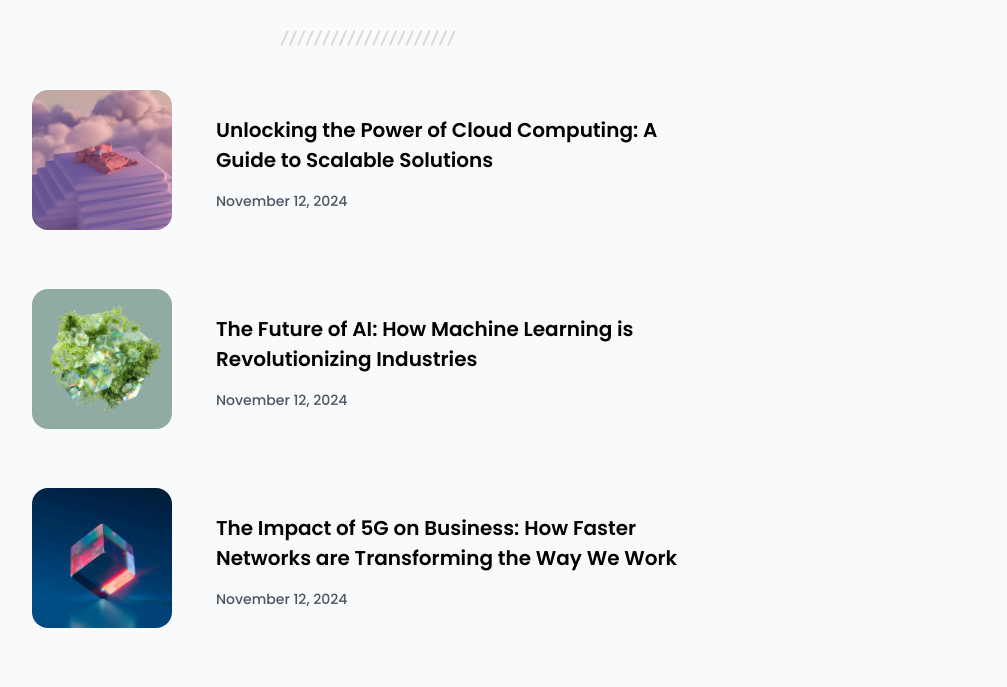
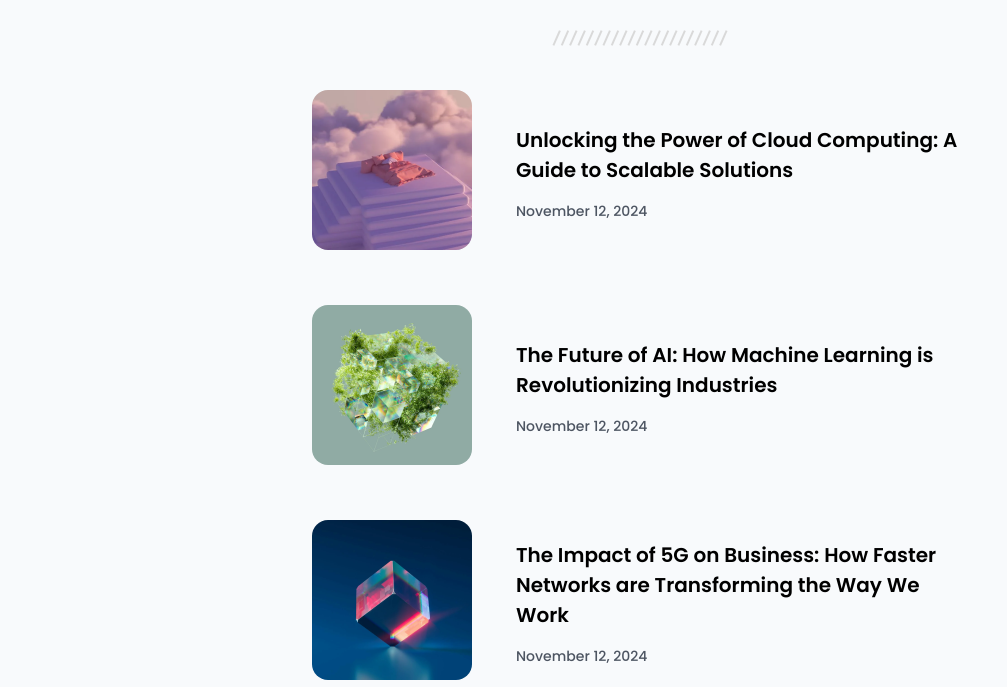
Before and after one commit to sercansimsek/simple-article-listing, a plain HTML site: page index.html in a window 1280 px wide. Shown: the part 168-855 px from the top of the page, without its empty margins (0-1007 px from the left). Before the commit the page ends 803 px from the top, so only its background shows below. Drawn offline with Linux system fonts and the light colour scheme.

Commit message:
Media queries added

```diff
--- a/index.html
+++ b/index.html
@@ -31,7 +31,7 @@
 		<main class="main">
 			<div class="main-block">
 				<div class="main-block_left">
-					<img src="./assets/photo_1.png" alt="Blog1" />
+					<img src="./assets/photo_1@2x.png" alt="Blog1" />
 				</div>
 
 				<div class="main-block_right">
@@ -45,7 +45,7 @@
 
 			<div class="main-block">
 				<div class="main-block_left">
-					<img src="./assets/photo_3.png" alt="Blog2" />
+					<img src="./assets/photo_3@2x.png" alt="Blog2" />
 				</div>
 
 				<div class="main-block_right">
@@ -58,7 +58,7 @@
 
 			<div class="main-block">
 				<div class="main-block_left">
-					<img src="./assets/photo_2.png" alt="Blog3" />
+					<img src="./assets/photo_2@2x.png" alt="Blog3" />
 				</div>
 
 				<div class="main-block_right">
--- a/styles.css
+++ b/styles.css
@@ -7,10 +7,12 @@
 .body {
 	display: flex;
 	flex-direction: column;
+
+  margin: 0 auto;
 	height: 100vh;
 	font-family: Poppins, serif;
 	max-width: 736px;
-        background-color: #F8FAFC;
+	background-color: #f8fafc;
 }
 
 .header {
@@ -36,8 +38,9 @@
 .main {
 	display: flex;
 	flex-direction: column;
-        padding: 0 2em;
-        gap: 3.25em;
+	padding: 0 2.5em;
+	gap: 3em;
+  margin-bottom: 2.75em;
 }
 
 .main-block {
@@ -65,7 +68,21 @@
 }
 
 .main-block_right p {
-        font-size: .875em;
+	font-size: 0.875em;
 	font-weight: 500;
-        color: #4D5562;
+	color: #4d5562;
 }
+
+@media screen and (min-width: 641px) and (max-width: 1024px) {
+	.main-block img {
+		height: 150px;
+		width: 150px;
+	}
+}
+
+@media screen and (min-width: 1025px) {
+	.main-block img {
+		height: 160px;
+		width: 160px;
+	}
+}
```
Lines whose indentation alone changed are shown as unchanged.
